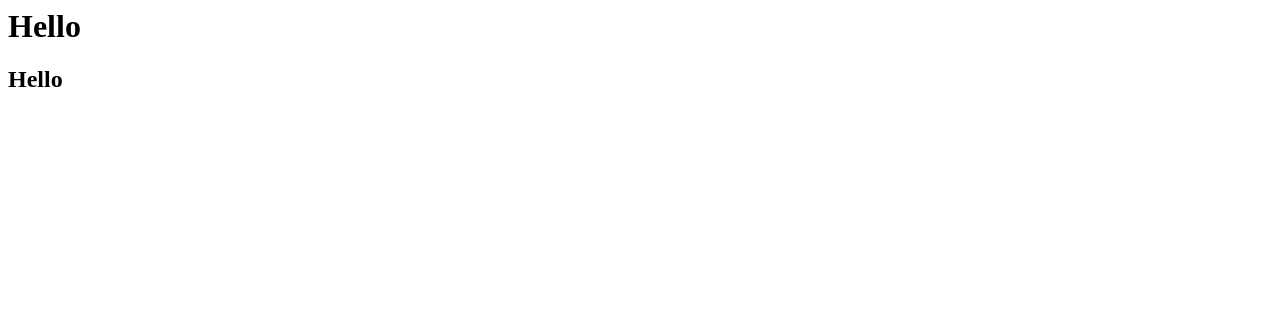
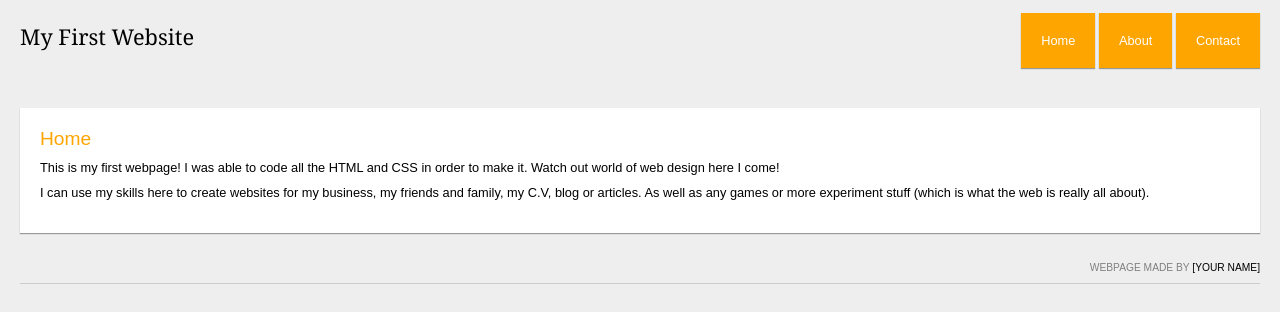
Before and after one commit to veeraaix/lavhtml, a plain HTML site: page index.html in a window 1280 px wide. Drawn offline with Linux system fonts and the light colour scheme.

Commit message:
added style sheet

```diff
--- a/index.html
+++ b/index.html
@@ -1,2 +1,47 @@
-<h1> Hello </h1>
-<h2> Hello </h2>
+<!DOCTYPE html>
+<html>
+<head>
+
+<!-- your webpage info goes here -->
+
+    <title>My First Website</title>
+
+	<meta name="author" content="your name" />
+	<meta name="description" content="" />
+
+<!-- you should always add your stylesheet (css) in the head tag so that it starts loading before the page html is being displayed -->
+	<link rel="stylesheet" href="style.css" type="text/css" />
+
+</head>
+<body>
+
+<!-- webpage content goes here in the body -->
+
+	<div id="page">
+		<div id="logo">
+			<h1><a href="/" id="logoLink">My First Website</a></h1>
+		</div>
+		<div id="nav">
+			<ul>
+				<li><a href="#/home.html">Home</a></li>
+				<li><a href="#/about.html">About</a></li>
+				<li><a href="#/contact.html">Contact</a></li>
+			</ul>
+		</div>
+		<div id="content">
+			<h2>Home</h2>
+			<p>
+				This is my first webpage! I was able to code all the HTML and CSS in order to make it. Watch out world of web design here I come!
+			</p>
+			<p>
+				I can use my skills here to create websites for my business, my friends and family, my C.V, blog or articles. As well as any games or more experiment stuff (which is what the web is really all about).
+			</p>
+		</div>
+		<div id="footer">
+			<p>
+				Webpage made by <a href="/" target="_blank">[your name]</a>
+			</p>
+		</div>
+	</div>
+</body>
+</html>
--- /dev/null
+++ b/style.css
@@ -0,0 +1,77 @@
+/*
+* multi-line comment
+*/
+p{ line-height: 1em; }
+h1, h2, h3, h4{
+    color: orange;
+	font-weight: normal;
+	line-height: 1.1em;
+	margin: 0 0 .5em 0;
+}
+h1{ font-size: 1.7em; }
+h2{ font-size: 1.5em; }
+a{
+	color: black;
+	text-decoration: none;
+}
+	a:hover,
+	a:active{ text-decoration: underline; }
+
+/* you can structure your code's white space so that it is as readable for when you come back in the future or for other people to read and edit quickly */
+
+body{
+    font-family: arial; font-size: 80%; line-height: 1.2em; width: 100%; margin: 0; background: #eee;
+}
+/* you can put your code all in one line like above */
+#page{ margin: 20px; }
+
+/* or on different lines like below */
+#logo{
+	width: 35%;
+	margin-top: 5px;
+	font-family: georgia;
+	display: inline-block;
+}
+/* but try and be as concise as possible */
+#nav{
+	width: 60%;
+	display: inline-block;
+	text-align: right;
+	float: right;
+}
+	#nav ul{}
+		#nav ul li{
+			display: inline-block;
+			height: 62px;
+		}
+			#nav ul li a{
+				padding: 20px;
+				background: orange;
+				color: white;
+			}
+			#nav ul li a:hover{
+				background-color: #ffb424;
+				box-shadow: 0px 1px 1px #666;
+			}
+			#nav ul li a:active{ background-color: #ff8f00; }
+
+#content{
+	margin: 30px 0;
+	background: white;
+	padding: 20px;
+	clear: both;
+}
+#footer{
+	border-bottom: 1px #ccc solid;
+	margin-bottom: 10px;
+}
+	#footer p{
+		text-align: right;
+		text-transform: uppercase;
+		font-size: 80%;
+		color: grey;
+	}
+
+/* multiple styles seperated by a , */
+#content,
+ul li a{ box-shadow: 0px 1px 1px #999; }
```
